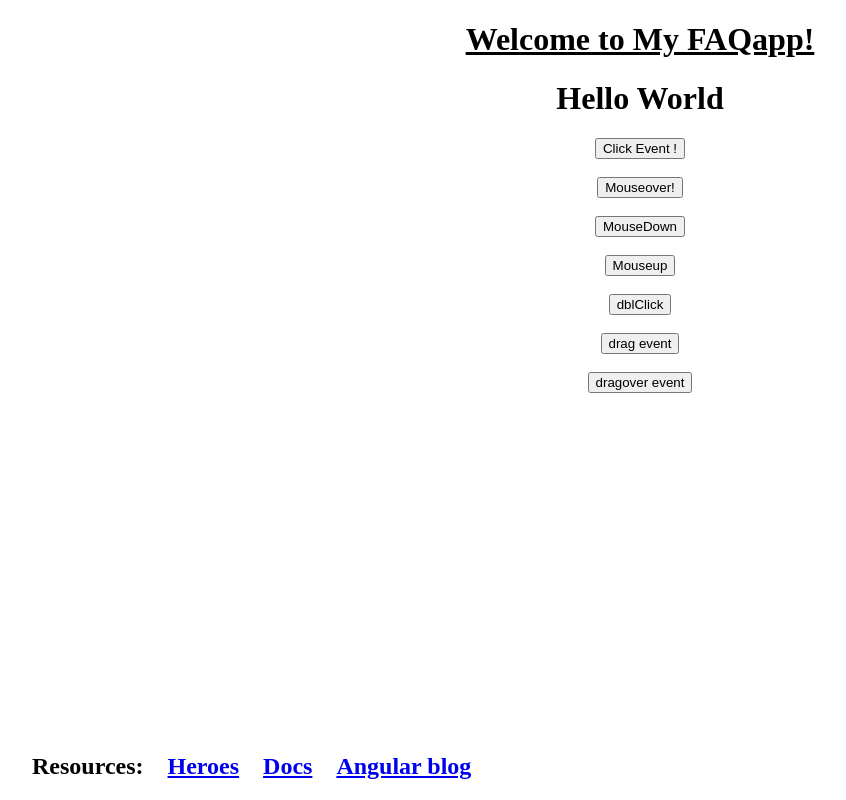
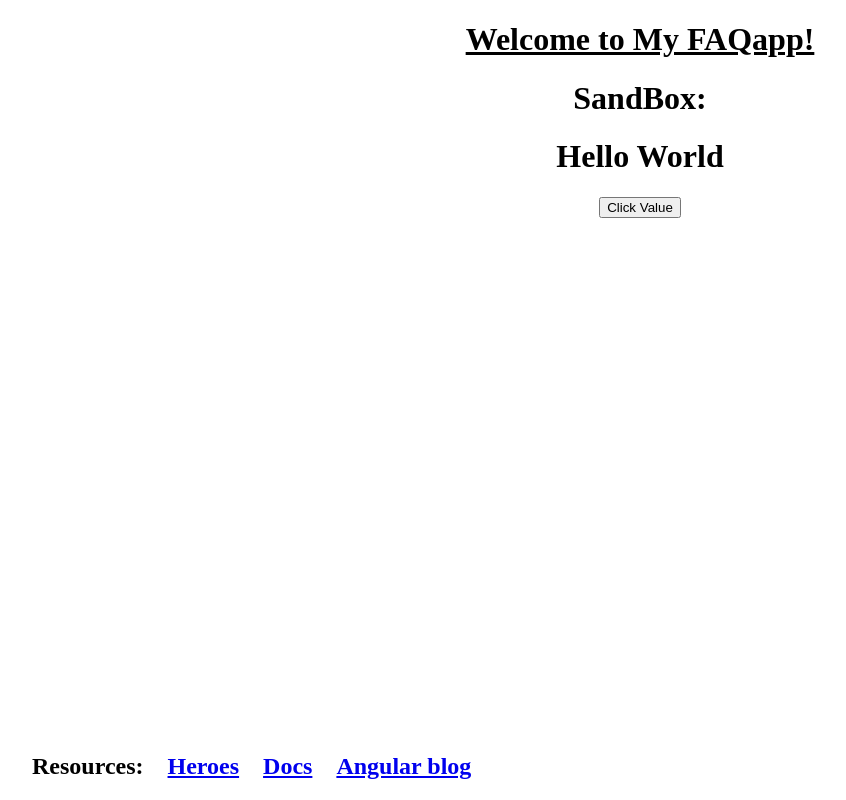
Before and after one commit to cunnellp5/FAQapp, an Angular app: page / in a window 1280 px wide. Shown: the whole page, without its empty margins (0-846 px from the left). Built offline with nearby package versions, Linux system fonts and the light colour scheme.

Commit message:
changing properties with events

```diff
--- a/src/app/components/sandbox/sandbox.component.html
+++ b/src/app/components/sandbox/sandbox.component.html
@@ -1,22 +1,9 @@
-<h1> Hello World</h1>
-<!-- clicks! -->
-
-<button id='btn' (click)="fireEvent($event)"> Click Event !</button>
-<br>
-<br>
-<button (mouseover)="fireEvent($event)">Mouseover!</button>
-<br>
-<br>
-<button (mousedown)="fireEvent($event)">MouseDown</button>
-<br>
-<br>
-<button (mouseup)="fireEvent($event)">Mouseup</button>
-<br>
-<br>
-<button (dblclick)="fireEvent($event)">dblClick</button>
-<br>
-<br>
-<button (drag)="fireEvent($event)">drag event</button>
-<br>
-<br>
-<button (dragover)="fireEvent($event)">dragover event</button>
+<h1>SandBox:</h1>
+<!-- changing component prop thru events -->
+<div *ngIf="value">
+  <h1> {{ text }}</h1>
+</div>
+<div *ngIf="!value">
+  <h1> {{ poo }}</h1>
+</div>
+<button (click)="changeValue()">Click Value</button>
--- a/src/app/components/sandbox/sandbox.component.ts
+++ b/src/app/components/sandbox/sandbox.component.ts
@@ -7,7 +7,12 @@ import { Component } from '@angular/core';
 })
 
 export class SandboxComponent {
-  fireEvent(e) {
-    console.log(e.type);
+  text: string = 'Hello World';
+  poo: string = 'poo';
+  value: boolean = true;
+
+  changeValue() {
+    // this.value = false;
+    this.value = !this.value;
   }
 }
```
